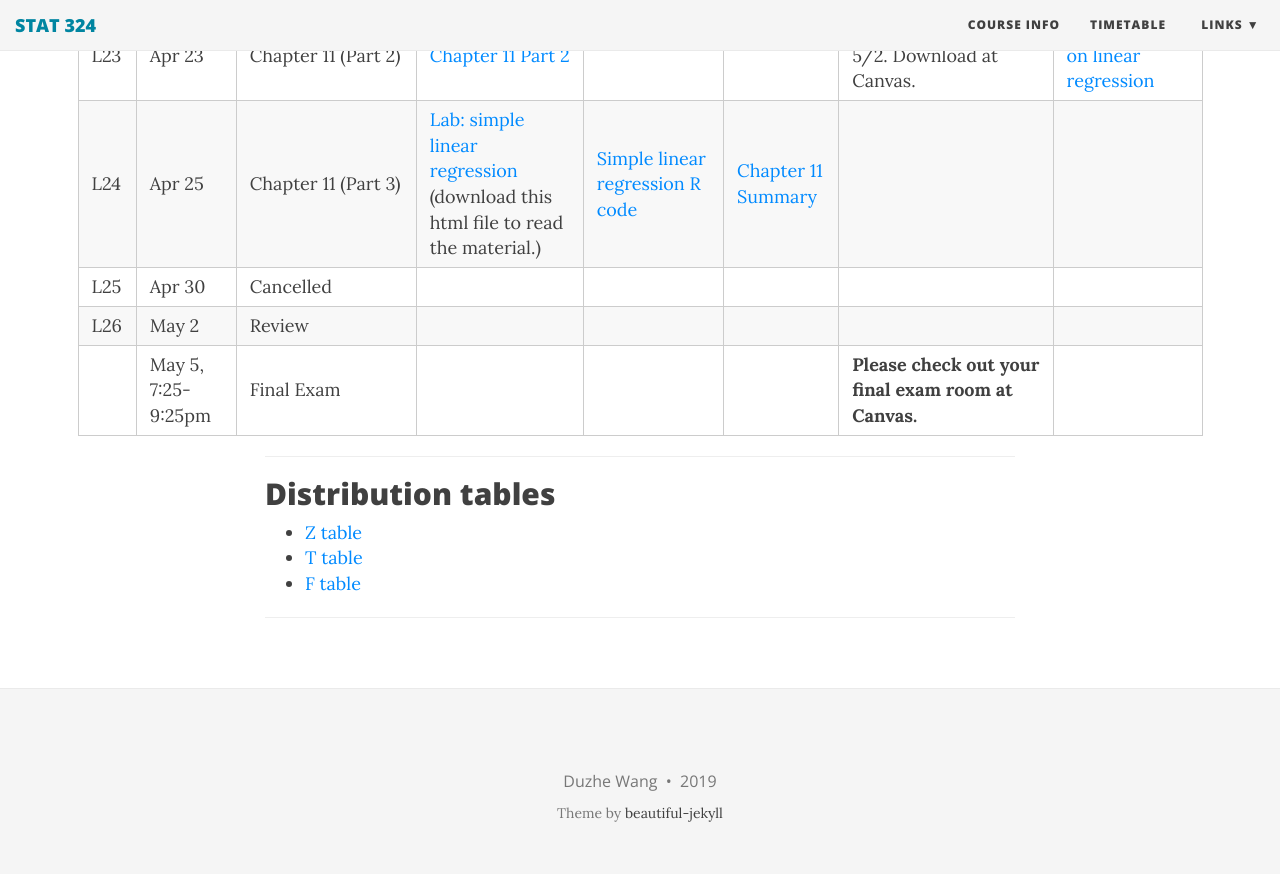
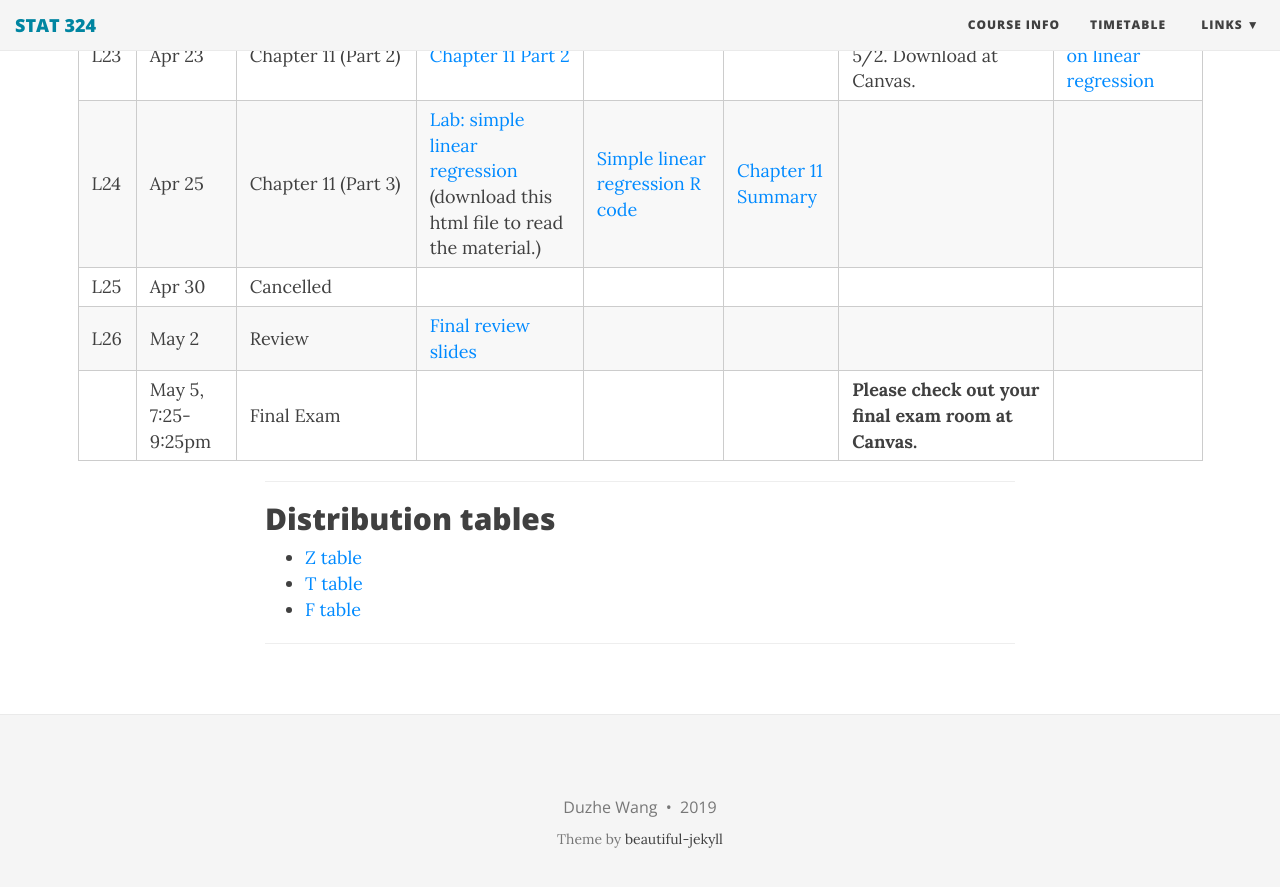
Before and after one commit to duzhewang/stat324, a Jekyll site: the page built from timetable.md, in a window 1280 px wide and 900 px high, scrolled down 2762 px. Shown: the top 887 px of the window. Built offline with Jekyll 4.4.1, drawn with Linux system fonts in a browser that asks for light colours; nearby versions of some CDN libraries.

Commit message:
Update timetable.md

```diff
--- a/timetable.md
+++ b/timetable.md
@@ -38,7 +38,7 @@ css: /css/wide_table.css
 |L23 | Apr 23 | Chapter 11 (Part 2)|[Chapter 11 Part 2](https://github.com/dzwang91/stat324/raw/gh-pages/lectures/chapter11-2.pdf)|     |  | HW8 is out, due on 5/2. Download at Canvas. | [Extra slides on linear regression](https://github.com/dzwang91/stat324/raw/gh-pages/lectures/extraLRslides.pdf)    |
 | L24 | Apr 25 |Chapter 11 (Part 3) | [Lab: simple linear regression](https://github.com/dzwang91/stat324/raw/gh-pages/R/slr.html) (download this html file to read the material.)    |[Simple linear regression R code](https://github.com/dzwang91/stat324/raw/gh-pages/R/slr.Rmd)|[Chapter 11 Summary](https://github.com/dzwang91/stat324/raw/gh-pages/notessummary/chapter11notes.pdf)|  |  |
 |L25 | Apr 30 |Cancelled |  |     |   |  |  |
-|L26 | May 2 | Review  |        |     |    |  |  |
+|L26 | May 2 | Review  | [Final review slides](https://github.com/dzwang91/stat324/raw/gh-pages/lectures/finalreview.pdf)      |     |    |  |  |
 | | May 5, 7:25-9:25pm  |Final Exam |         |     |    | **Please check out your final exam room at Canvas.**  |  |
 
 -----------------------------------------------------------------------------------------------
```
